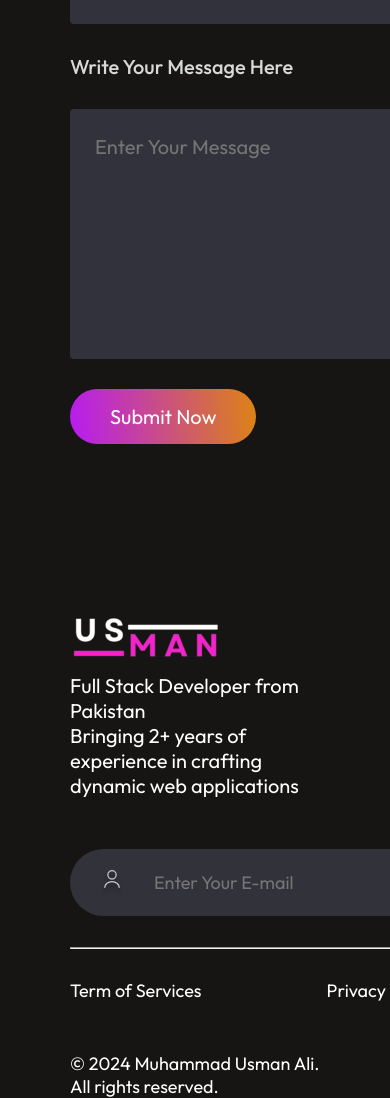
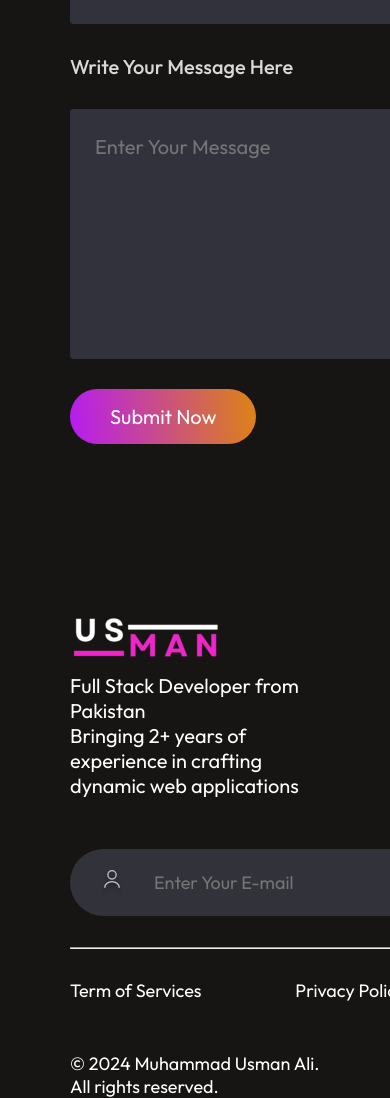
Before and after one commit to M-UsmanAli/portfolio, a React (Vite) app: page / in a window 390 px wide. Shown: the part 7173-8271 px from the top of the page. Built offline with nearby package versions, Linux system fonts and the light colour scheme.

Commit message:
hr adjustment

```diff
--- a/src/components/Footer/Footer.css
+++ b/src/components/Footer/Footer.css
@@ -79,7 +79,7 @@
         margin: 50px 70px;
     }
     .footer hr{
-        width: 250%;
+        width: 225%;
     }
     .footer-top{
         flex-direction: column;
@@ -90,7 +90,7 @@
         flex-direction: column-reverse;
     }
     .footer-bottom-right{
-        width: 250%;
+        width: 225%;
         justify-content: space-between;
     }
 }
```
